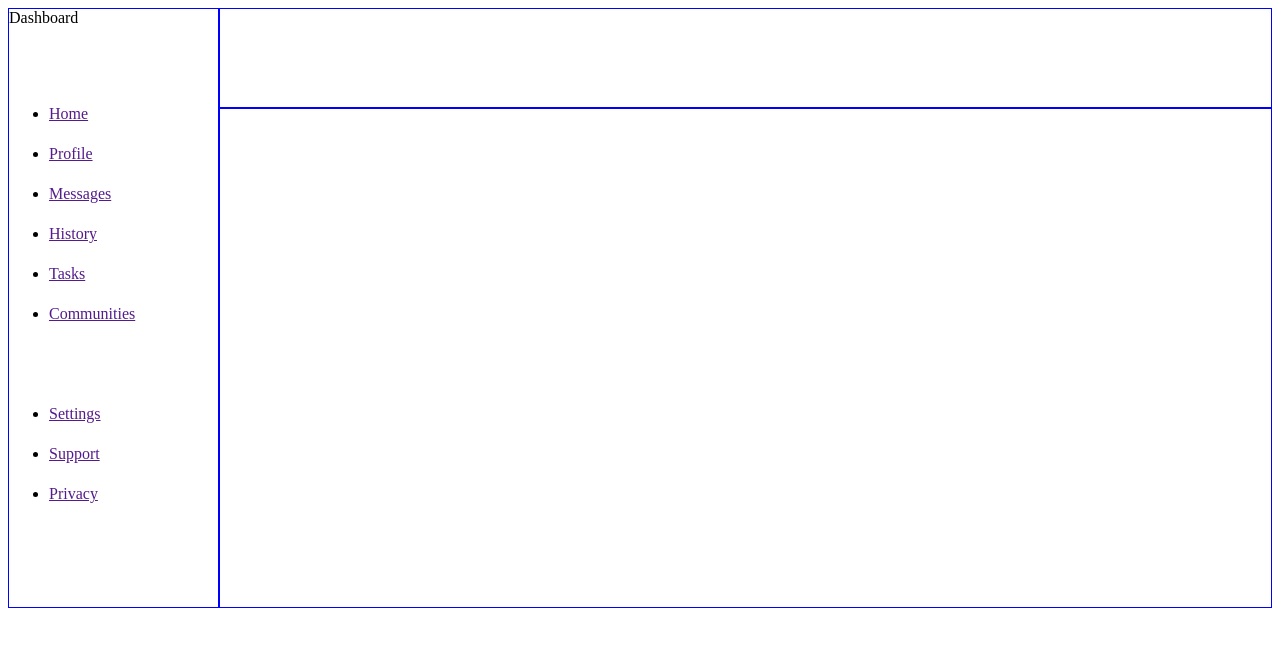
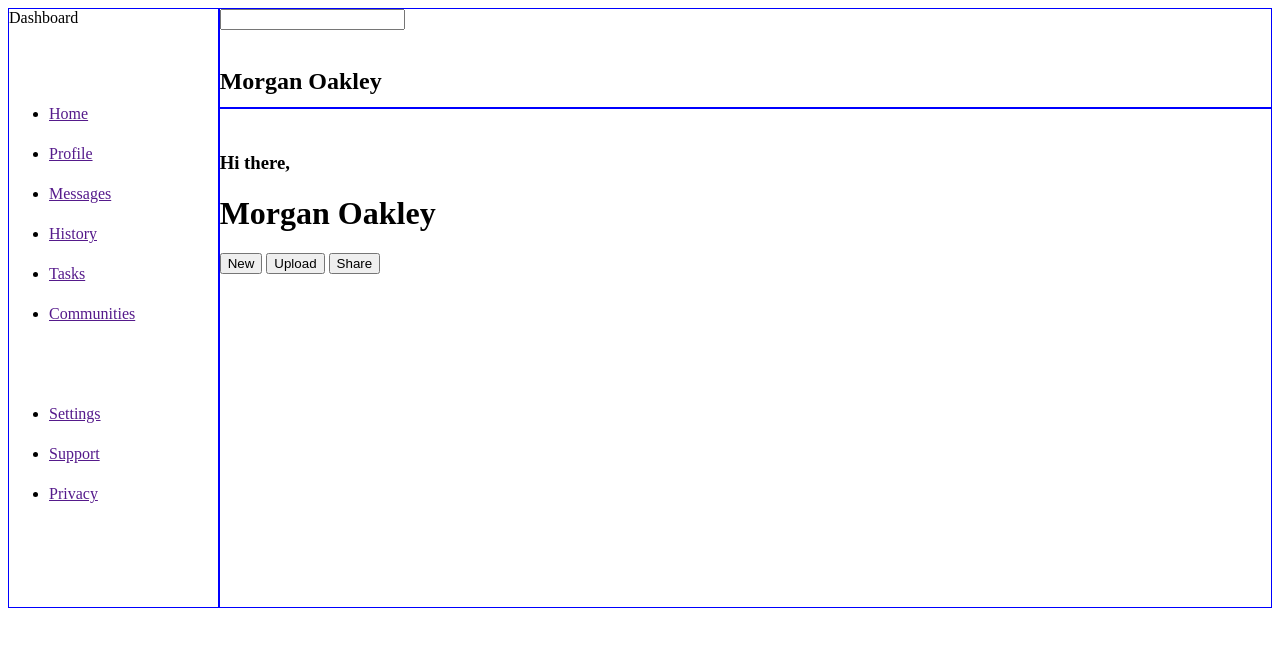
Before and after one commit to GHSxV6MZBr/admin-dashboard, a plain HTML site: page index.html in a window 1280 px wide. Drawn offline with Linux system fonts and the light colour scheme.

Commit message:
Input header HTML

```diff
--- a/index.html
+++ b/index.html
@@ -10,7 +10,20 @@
 <body>
 
     <!--Header-->
-    <header>
+    <header class="header">
+        <form action="">
+            <label for=""></label>
+            <input type="search" name="search" id="search">
+        </form>
+        <img src="" alt="">
+        <img src="" alt="">
+        <h2>Morgan Oakley</h2>
+        <img src="" alt="">
+        <h3>Hi there,</h3>
+        <h1>Morgan Oakley</h1>
+        <button>New</button>
+        <button>Upload</button>
+        <button>Share</button>
     </header>
 
     <!--Sidebar-->
```
